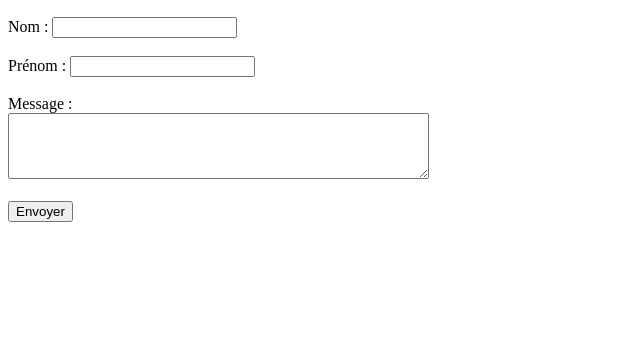
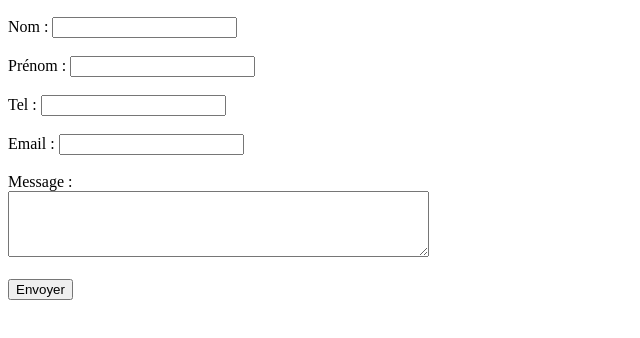
Before and after one commit to RomainD59/CPLR-versionning, a plain HTML site: page index.html in a window 1280 px wide. Shown: the part 50-388 px from the top of the page, without its empty margins (0-640 px from the left). Drawn offline with Linux system fonts and the light colour scheme.

Commit message:
Site_HTML_2

```diff
--- a/index.html
+++ b/index.html
@@ -14,6 +14,12 @@
         <label for="prenom">Prénom :</label>
         <input type="text" id="prenom" name="prenom" required><br><br>
 
+        <label for="Tel">Tel :</label>
+        <input type="text" id="Tel" name="Tel" required><br><br>
+
+        <label for="email">Email :</label>
+        <input type="text" id="email" name="Email" required><br><br>
+
         <label for="message">Message :</label><br>
         <textarea id="message" name="message" rows="4" cols="50" required></textarea><br><br>
 
```
